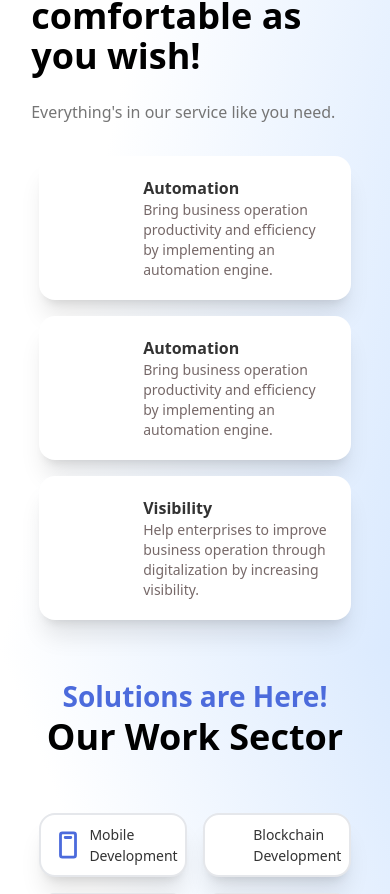
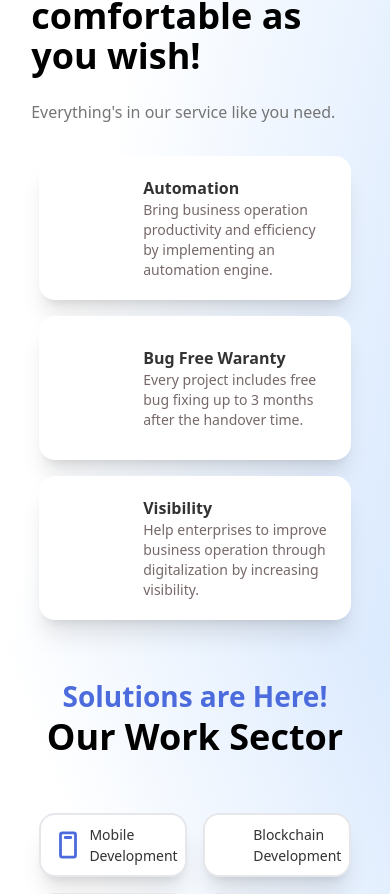
Before and after one commit to fao30/faotech-frontend, a React (Create React App) app: page / in a window 390 px wide. Shown: the part 1249-2143 px from the top of the page. Built offline with nearby package versions, Linux system fonts and the light colour scheme; some icons are missing.

Commit message:
hero content adjusted

```diff
--- a/src/pages/Home/components/HeroContent.js
+++ b/src/pages/Home/components/HeroContent.js
@@ -21,9 +21,9 @@ const HeroContent = () => {
           </h3>
         </div>
         {/* CARDS */}
-        <div className="w-full md:w-[55%] flex flex-wrap justify-center items-center">
+        <div className="rounded-box w-full md:w-[55%] flex flex-wrap justify-center items-center">
           <motion.div
-            className="flex justify-center"
+            className="flex justify-center w-full"
             initial="hidden"
             whileInView="visible"
             viewport={{ once: true, amount: 1 }}
@@ -49,11 +49,11 @@ const HeroContent = () => {
             />
           </motion.div>
           <motion.div
-            className="flex justify-center"
+            className="flex justify-center w-full"
             initial="hidden"
             whileInView="visible"
             viewport={{ once: true, amount: 1 }}
-            transition={{ delay: 0.3, duration: 0.3 }}
+            transition={{ delay: 0.4, duration: 0.4 }}
             variants={{
               hidden: { opacity: 0, scale: 0.5 },
               visible: { opacity: 1, scale: 1 },
@@ -61,12 +61,12 @@ const HeroContent = () => {
           >
             <CardHero
               cardDescProps={
-                "Bring business operation productivity and efficiency by implementing an automation engine."
+                "Every project includes free bug fixing up to 3 months after the handover time."
               }
-              cardTitleProps={"Automation"}
+              cardTitleProps={"Bug Free Waranty"}
               cardIconProps={
                 <Icon
-                  icon="fluent-mdl2:connect-virtual-machine"
+                  icon="mdi:shield-bug"
                   color="#4C6BDC"
                   width="62px"
                   height="67px"
@@ -75,7 +75,7 @@ const HeroContent = () => {
             />
           </motion.div>
           <motion.div
-            className="flex justify-center"
+            className="flex justify-center w-full"
             initial="hidden"
             whileInView="visible"
             viewport={{ once: true, amount: 1 }}
```
